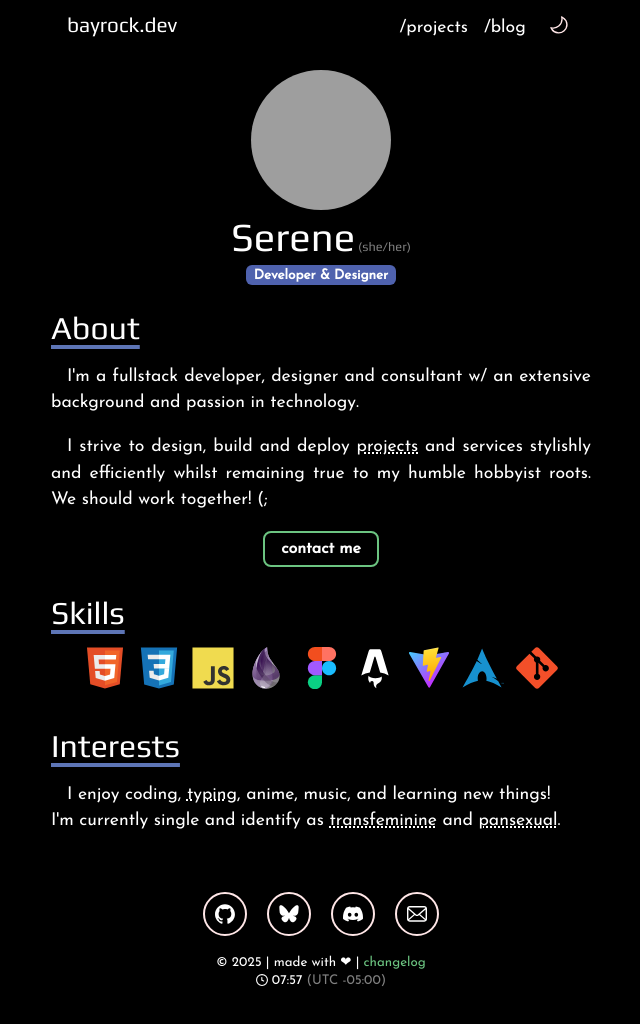
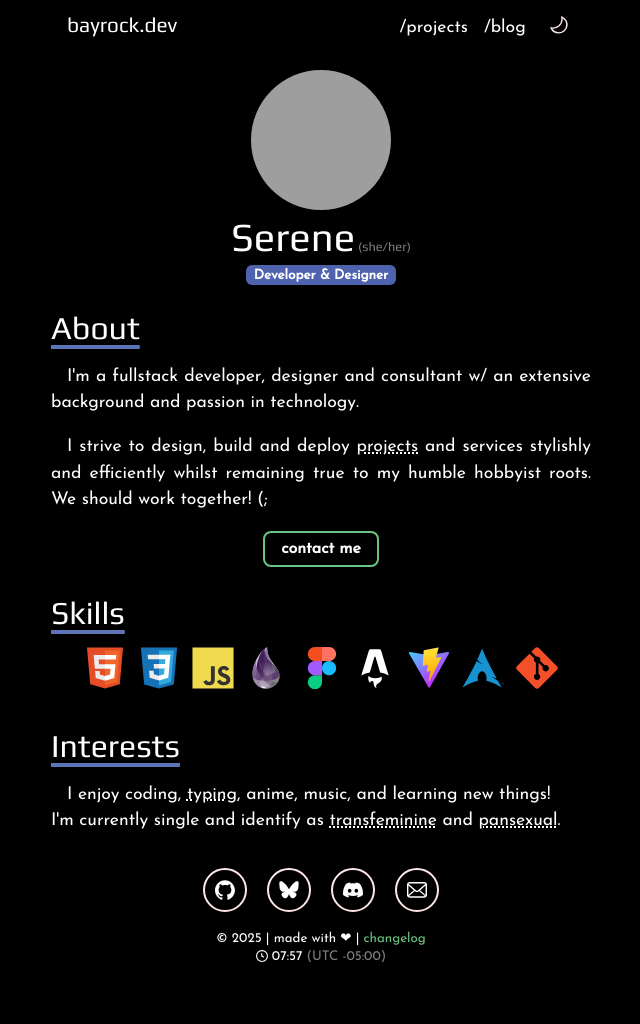
Before and after one commit to bayrock/bayrock.github.io, an Astro site: page / in a window 1280 px wide. Shown: the whole page, without its empty margins (319-959 px from the left). After the commit the page ends 990 px from the top, so only its background shows below. Built offline with nearby package versions, Linux system fonts and the light colour scheme; Astro itself is replaced by a stand-in of ours; grey boxes are pictures that could not be loaded.

Commit message:
Update footer margin

```diff
--- a/src/components/Footer.astro
+++ b/src/components/Footer.astro
@@ -15,7 +15,7 @@ const year = new Date().getFullYear();
 </footer>
 
 <style>
-    footer { margin: 3.1rem 0; }
+    footer { margin: 1.6rem 0; }
 
     #contact:target { border: 2px dotted var(--accent); }
 
```
